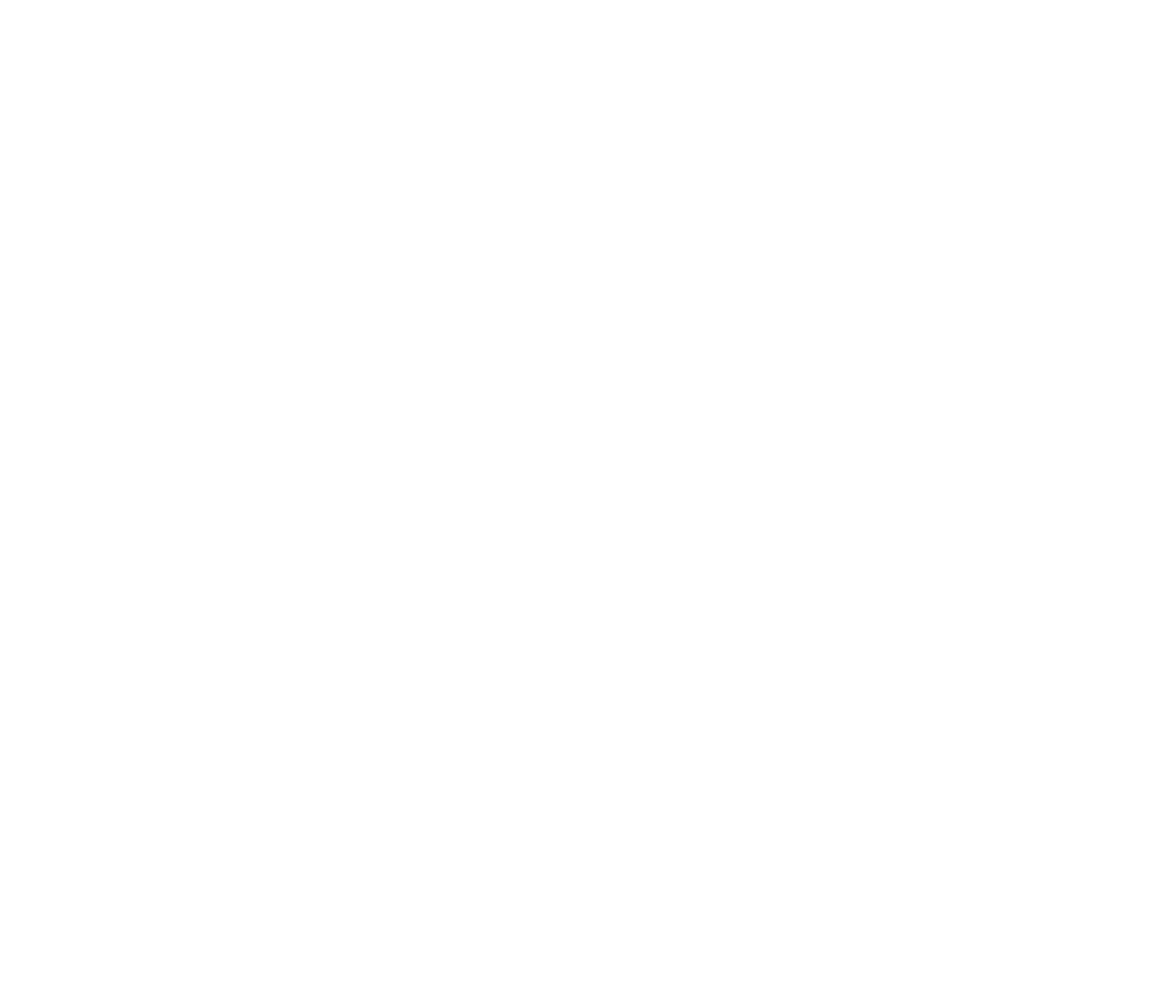
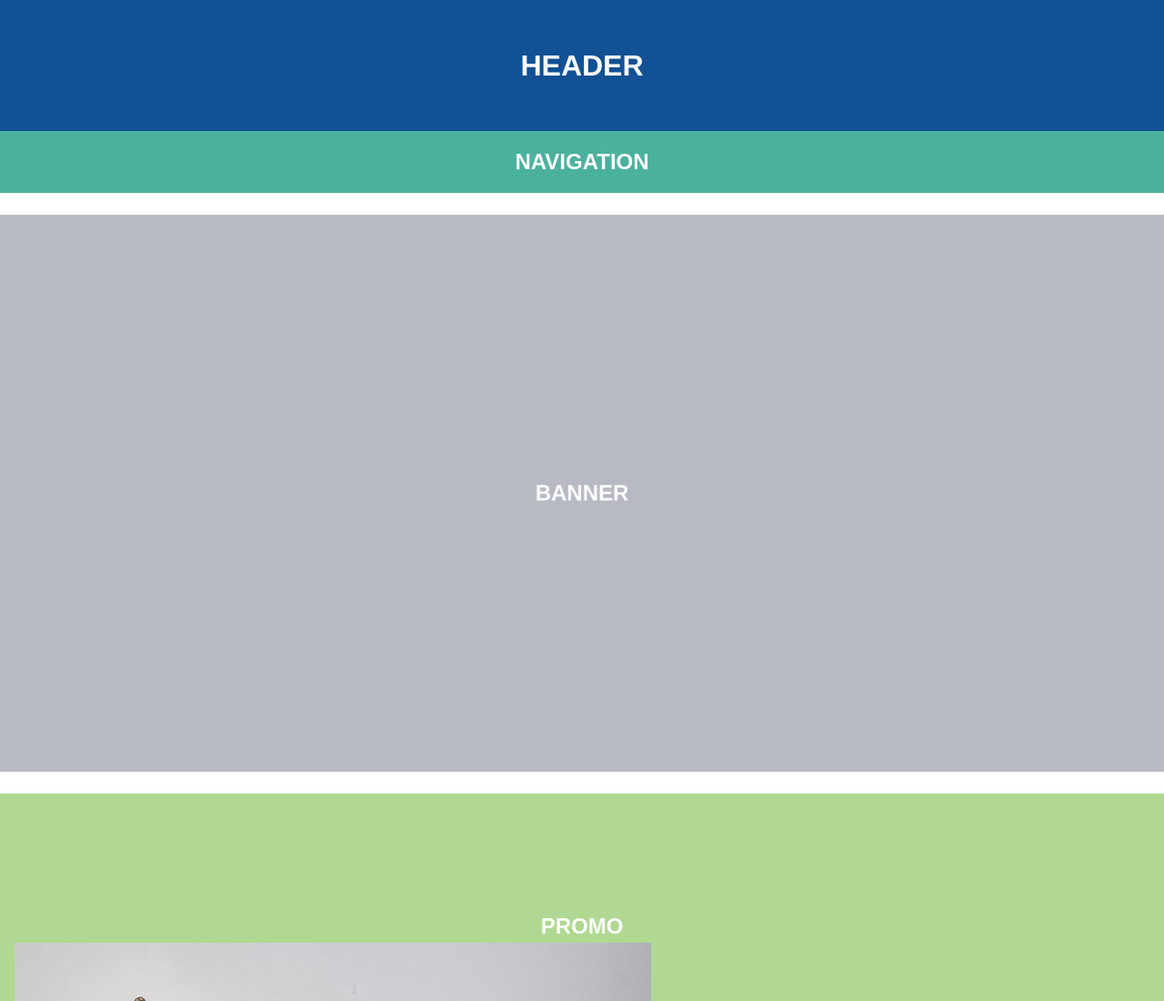
Before and after one commit to MTran1426/Web-II-first-repository, a plain HTML site: page fluid-and-fixed-demo/index.html in a window 1280 px wide. Shown: the top 1100 px of the page at 91% size. Before the commit the page ends 800 px from the top, so only its background shows below. Drawn offline with Linux system fonts and the light colour scheme.

Commit message:
rwd fluid and non fluid

```diff
--- a/fluid-and-fixed-demo/css/reset.css
+++ b/fluid-and-fixed-demo/css/reset.css
@@ -49,10 +49,10 @@ a:not([class]) {
 }
 
 /* Make images easier to work with */
-/* img {
+ img {
   max-width: 100%;
   display: block;
-} */
+}
 
 /* Natural flow and rhythm in articles by default */
 article > * + * {
--- a/fluid-and-fixed-demo/css/styles.css
+++ b/fluid-and-fixed-demo/css/styles.css
@@ -0,0 +1,88 @@
+/** Generic CSS, mobile first therefore elements fit edge to edge
+	and will grow as the screen increases. **/
+body
+{
+	/** add base body font properties here **/
+	text-align: center;
+	color: #fff;
+	font-weight: bold;
+	font-family: sans-serif;
+	text-transform: uppercase;
+}
+
+img
+{
+	max-width: 100%;
+}
+
+header,footer
+{
+	background-color: #115194;
+	margin-bottom: 24px;
+}
+
+header > h1
+{
+	padding: 48px;
+}
+
+nav
+{
+	background-color: #4bb19d;
+	padding: 16px;
+}
+
+.banner
+{
+	background-color: #b8bAC3;
+	margin-bottom: 24px;
+	padding: 288px 16px;
+}
+
+.promo
+{
+	background-color: #b0d892;
+	padding: 128px 16px;
+	/** liquid or fluid layouts is done in % so they grow or shrink with
+		the screen window/viewport **/
+	width: 100%;
+	/** three columns across, each would be 33.33% but if we make them
+		32% each, there will be 4% space left over for gutter spacing **/
+	margin-bottom: 24px;
+}
+
+footer
+{
+	padding: 48px;
+}
+
+.flex-container
+{
+	display: flex;
+	justify-content: space-between;
+	flex-flow: column;
+}
+
+
+@media screen and (min-width: 1366px)
+{
+	/** The css rules here will only apply to screens 1366 and up **/
+	.container
+	{
+		/** The width of the container should be smaller or the
+			same size as your min-width condition to allow for
+			margins left and right. **/
+		width: 1200px;
+		margin: auto;
+	}
+
+	.flex-container
+	{
+		flex-flow: row;
+	}
+
+	.promo
+	{
+		width: 32%;
+	}
+}
--- a/fluid-and-fixed-demo/index.html
+++ b/fluid-and-fixed-demo/index.html
@@ -3,9 +3,40 @@
 <head>
     <meta charset="UTF-8">
     <meta name="viewport" content="width=device-width, initial-scale=1.0">
-    <title>Document</title>
+    <title>RWD</title>
+    <link rel="stylesheet" href="css/styles.css"/>
+    <link rel="stylesheet" href="css/reset.css"/>
 </head>
 <body>
-
+    <div class="container">
+    	<header>
+    		<h1>Header</h1>
+    		<nav>
+    			<h2>Navigation</h2>
+    		</nav>
+    	</header>
+    	<main>
+    		<section class="banner">
+    			<h2>banner</h2>
+    		</section>
+    		<div class="flex-container">
+    			<section class="promo">
+    				<h2>Promo</h2>
+    				<img src="img/flex-image.jpg" alt="mobile-phone">
+    			</section>
+    			<section class="promo">
+    				<h2>Promo</h2>
+    				<img src="img/flex-image.jpg" alt="mobile-phone">
+    			</section>
+    			<section class="promo">
+    				<h2>Promo</h2>
+    				<img src="img/flex-image.jpg" alt="mobile-phone">
+    			</section>
+    		</div>
+    	</main>
+    	<footer>
+    		<h2>Footer</h2>
+    	</footer>
+    </div>
 </body>
 </html>
```
